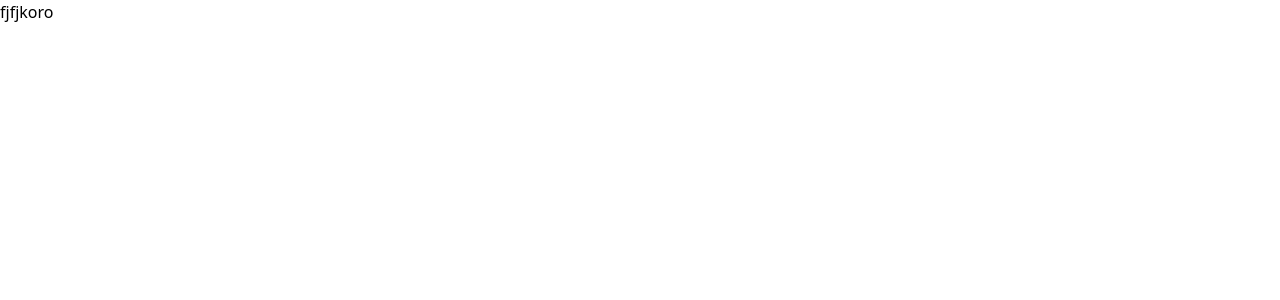
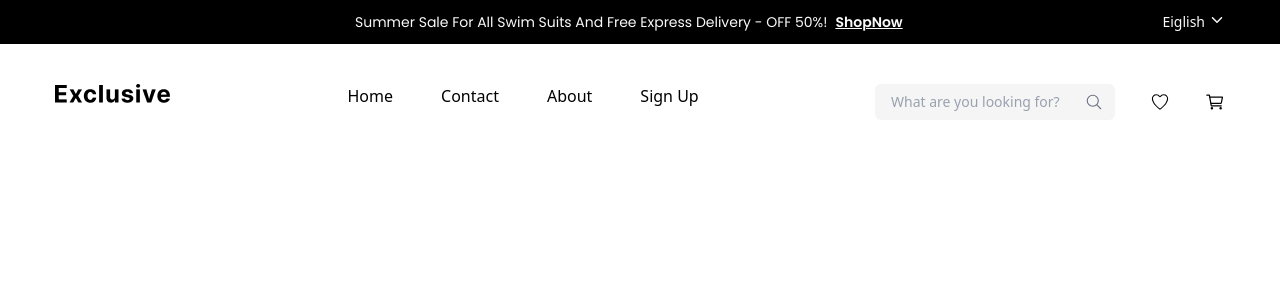
Before and after one commit to raisulhamim/E-commerce, a React (Vite) app: page / in a window 1280 px wide. Shown: the top 300 px of the page. Built offline with nearby package versions, Linux system fonts and the light colour scheme.

Commit message:
news and navbar part complete

```diff
--- a/index.html
+++ b/index.html
@@ -4,10 +4,10 @@
     <meta charset="UTF-8" />
     <link rel="icon" type="image/svg+xml" href="/vite.svg" />
     <meta name="viewport" content="width=device-width, initial-scale=1.0" />
+     <link href="https://fonts.googleapis.com/css2?family=Inter:ital,opsz,wght@0,14..32,100..900;1,14..32,100..900&family=Noto+Sans:ital,wght@0,100..900;1,100..900&family=Poppins:ital,wght@0,100;0,200;0,300;0,400;0,500;0,
+    600;0,700;0,800;0,900;1,100;1,200;1,300;1,400;1,500;1,600;1,700;1,800;1,900&display=swap" rel="stylesheet">
     <title>e-commerce</title>
-    <link href="https://fonts.googleapis.com/css2?family=Inter:ital,opsz,wght@0,14..32,100..900;1,14..32,100..900&family=Noto+Sans:ital,wght@0,100..900;1,100..900&family=Poppins:ital,wght@0,100;0,200;0,300;0,400;0,500;0,
-    600;0,700;0,800;0,900;1,100;1,200;1,300;1,400;1,500;1,600;1,700;1,800;1,900&display=swap" rel="stylesheet">
-  </head>
+    </head>
   <body>
     <div id="root"></div>
     <script type="module" src="/src/main.jsx"></script>
--- a/package.json
+++ b/package.json
@@ -13,6 +13,8 @@
     "@tailwindcss/vite": "^4.1.18",
     "react": "^19.2.0",
     "react-dom": "^19.2.0",
+    "react-icons": "^5.5.0",
+    "react-router-dom": "^7.11.0",
     "tailwindcss": "^4.1.18"
   },
   "devDependencies": {
--- a/src/App.jsx
+++ b/src/App.jsx
@@ -1,9 +1,21 @@
-import React from 'react'
+import React from "react";
+import {
+  createRoutesFromElements,
+  createBrowserRouter,
+  Route,
+  RouterProvider,
+} from "react-router-dom";
+
+import Home from "./pages/Home.jsx";
+
+const router = createBrowserRouter(
+  createRoutesFromElements(
+    <Route path="/" element={<Home />} />
+  )
+);
 
 const App = () => {
-  return (
-    <div><h1>fjfjkoro</h1></div>
-  )
-}
+  return <RouterProvider router={router} />;
+};
 
-export default App
+export default App;
--- a/src/components/Container.jsx
+++ b/src/components/Container.jsx
@@ -1,8 +1,8 @@
 import React from 'react'
 
-const Container = () => {
+const Container = ({ children }) => {
   return (
-    <div className='w-[1170px] mx-auto'></div>
+    <div className='max-w-container mx-auto '>{children}</div>
   )
 }
 
--- a/src/components/Flex.jsx
+++ b/src/components/Flex.jsx
@@ -1,9 +1,7 @@
 import React from 'react'
-import { Children } from 'react'
-
-const Flex = ({className}) => {
+const Flex = ({ children, className }) => {
   return (
-    <div className={`flex ${className}`}>{Children}</div>
+    <div className={`flex ${className}`}>{children}</div>
   )
 }
 
--- a/src/components/Image.jsx
+++ b/src/components/Image.jsx
@@ -1,8 +1,8 @@
 import React from 'react'
 
-const Image = () => {
+const Image = ({className , src , alt}) => {
   return (
-    <div>Image</div>
+     <img className={className} src={src} alt={alt} />
   )
 }
 
--- /dev/null
+++ b/src/components/Language.jsx
@@ -0,0 +1,17 @@
+import React from 'react'
+import { IoIosArrowDown } from "react-icons/io";
+import Flex from './Flex';
+
+
+const Language = () => {
+  return (
+    <Flex className='gap-x-1'>
+        <button className='text-sm text-primary font-normal font-pop'>Eiglish </button>
+        <IoIosArrowDown className='text-primary'/>
+
+    </Flex>
+
+  )
+}
+
+export default Language
--- /dev/null
+++ b/src/components/Listitem.jsx
@@ -0,0 +1,9 @@
+import React from 'react'
+
+const Listitem = ({ text, className }) => {
+  return (
+    <li className={`text-base text-black font-normal font-pop ${className}`}>{text}</li>
+  )
+}
+
+export default Listitem
--- a/src/index.css
+++ b/src/index.css
@@ -1 +1,9 @@
 @import "tailwindcss";
+
+@theme {
+  --container-container:1170px;
+  --spacing-p77: 77px;
+  --text-33: 33px;
+  --font-poppins: "Poppins", sans-serif;
+  --color-primary:#FAFAFA;
+}
--- /dev/null
+++ b/src/layouts/Navbar.jsx
@@ -0,0 +1,55 @@
+import React from 'react'
+import Container from '../components/Container'
+import Flex from '../components/Flex'
+import Image from '../components/Image'
+import  Logo from '../assets/logo.png'
+import ListItem from '../components/ListItem'
+import { IoSearchOutline } from "react-icons/io5";
+import { IoIosHeartEmpty } from "react-icons/io";
+import { IoCartOutline } from "react-icons/io5";
+
+
+
+
+const Navbar = () => {
+  return (
+    <nav className='pt-10 pb-4'>
+        <Container>
+            <Flex>
+                <div className='w-3/12'>
+                <Image src={Logo}/>
+                </div>
+                <div className='w-5/12 '>
+                <ul className='flex gap-x-12 cursor-pointer'>
+                    <ListItem className="hover:underline" text="Home"/>
+                    <ListItem className="hover:underline" text="Contact"/>
+                    <ListItem className="hover:underline" text="About"/>
+                    <ListItem className="hover:underline" text="Sign Up"/>
+                </ul>
+                </div>
+                <div className='w-4/12 pl-10'>
+                   <Flex className='items-center justify-between'>
+                  <div className="relative w-[240px]">
+  <input
+    type="text"
+    placeholder="What are you looking for?"
+    className="w-full rounded-md bg-[#F5F5F5] py-2 pl-4 pr-10 text-sm placeholder:text-gray-400 focus:outline-none"
+  />
+
+  <IoSearchOutline className="absolute right-3 top-1/2 -translate-y-1/2 text-gray-500 text-lg cursor-pointer" />
+</div>
+
+                   <IoIosHeartEmpty  className='text-xl'/>
+                   <IoCartOutline  className='text-xl'/>
+                   </Flex>
+
+
+
+                </div>
+            </Flex>
+        </Container>
+    </nav>
+  )
+}
+
+export default Navbar
--- /dev/null
+++ b/src/layouts/News.jsx
@@ -0,0 +1,25 @@
+import React from 'react'
+import Container from '../components/Container'
+import Flex from '../components/Flex'
+import { Link } from 'react-router-dom'
+import Language from '../components/Language'
+
+const News = () => {
+  return (
+    <section className='bg-black py-3'>
+         <Container>
+            <Flex className="justify-between ">
+                <Flex className='pl-[300px]'>
+                    <p className='text-sm text-primary font-normal font-poppins'>Summer Sale For All Swim Suits And Free Express Delivery - OFF 50%!
+                    <Link to='/'><span className='font-semibold ml-2'><u>ShopNow</u></span></Link></p>
+                </Flex>
+
+
+            <Language/>
+            </Flex>
+         </Container>
+    </section>
+  )
+}
+
+export default News
--- a/src/pages/Home.jsx
+++ b/src/pages/Home.jsx
@@ -1,8 +1,15 @@
 import React from 'react'
+import News from '../layouts/News'
+import Navbar from '../layouts/Navbar'
+
 
 const Home = () => {
   return (
-    <div>Home</div>
+    <div>
+      <News/>
+      <Navbar/>
+
+    </div>
   )
 }
 
```
Also changed, not shown: src/assets/logo.png (added), 1 other file (tests, documents, lock files or other folders).
